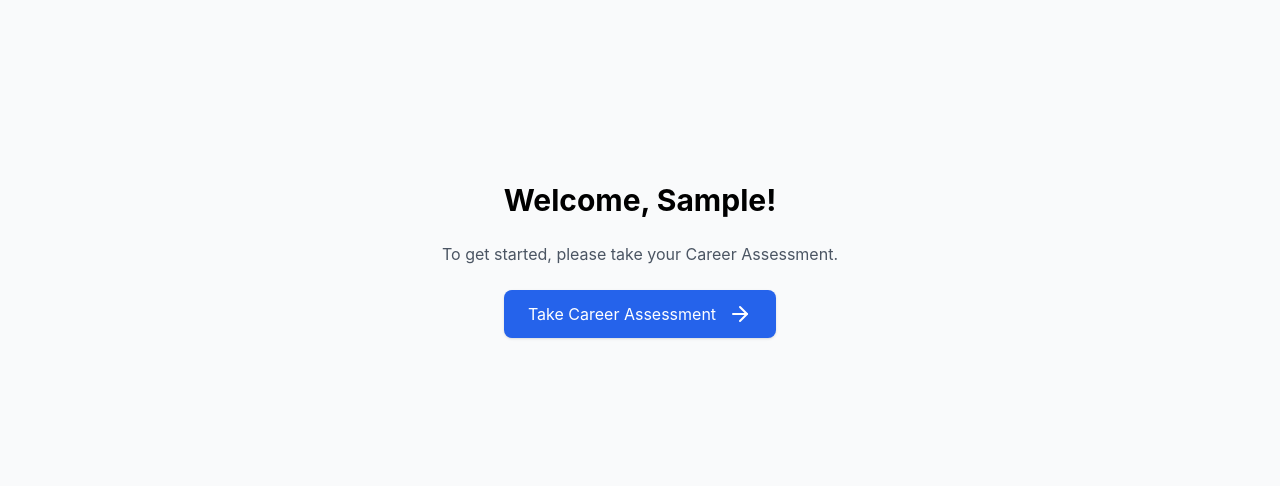
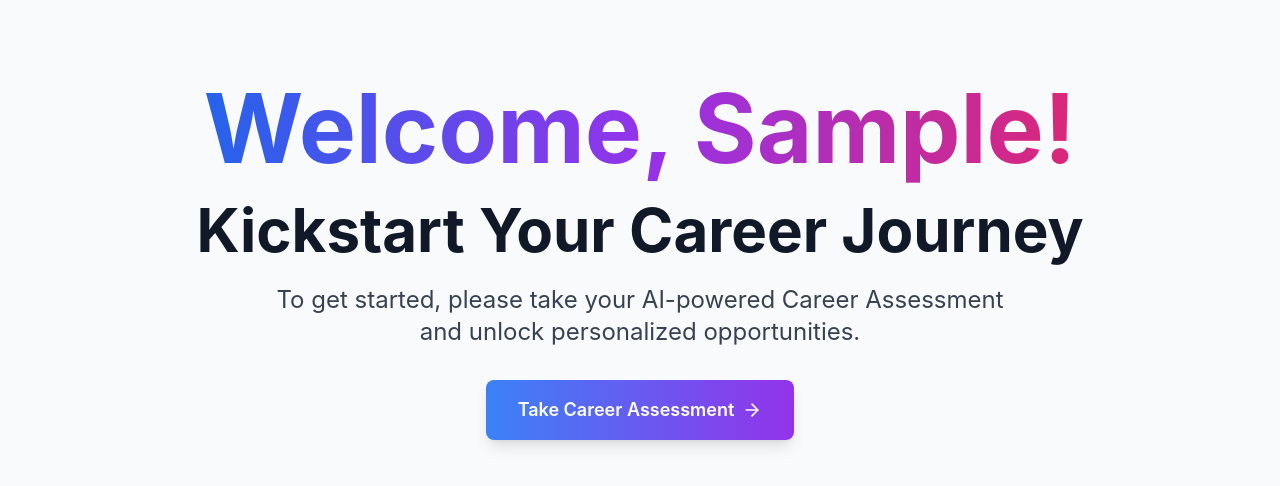
Before and after one commit to Bharadwaj710/velocitixai, a React (Create React App) app in the folder client/: page /student in a window 1280 px wide. Shown: the part 204-690 px from the top of the page. Built offline with nearby package versions, Linux system fonts and the light colour scheme; no server answers; sample sign-in values are in the browser's storage.

Commit message:
Minor fixes

```diff
--- a/client/src/pages/student/Dashboard.jsx
+++ b/client/src/pages/student/Dashboard.jsx
@@ -100,22 +100,37 @@ const StudentDashboard = () => {
 
   if (showAssessmentBtn) {
     return (
-      <div className="min-h-screen flex flex-col items-center justify-center bg-gray-50">
-        <h1 className="text-3xl font-bold mb-6">
+      <div className="min-h-screen flex flex-col justify-center items-center bg-gray-50 px-4 text-center">
+        <div className="max-w-4xl mx-auto">
+          <h1 className="text-5xl md:text-7xl lg:text-8xl font-bold mb-6 leading-tight">
+            <span className="bg-gradient-to-r from-blue-600 via-purple-600 to-pink-600 bg-clip-text text-transparent">
               Welcome, {user.name?.split(" ")[0]}!
+            </span>
+            <br />
           </h1>
-        <p className="mb-6 text-gray-600">
-          To get started, please take your Career Assessment.
+          <h3 className="text-3xl md:text-5xl lg:text-6xl font-bold mb-6 leading-tight">
+            <span className="text-gray-900">Kickstart Your Career Journey</span>
+          </h3>
+
+          <p className="text-xl md:text-2xl text-gray-700 mb-8 max-w-3xl mx-auto leading-relaxed">
+            To get started, please take your AI-powered Career Assessment and
+            unlock personalized opportunities.
           </p>
+
+          <div className="flex flex-col sm:flex-row gap-4 justify-center items-center">
             <button
               onClick={() => navigate("/student/assessments")}
-          className="bg-blue-600 text-white px-6 py-3 rounded-lg shadow hover:bg-blue-700 flex items-center gap-2"
+              className="group bg-gradient-to-r from-blue-500 to-purple-600 hover:from-blue-600 hover:to-purple-700 text-white px-8 py-4 rounded-lg font-semibold text-lg transition-all duration-300 transform hover:scale-105 shadow-lg flex items-center space-x-2"
             >
-          Take Career Assessment <ArrowRight className="inline ml-1" />
+              <span>Take Career Assessment</span>
+              <ArrowRight className="w-5 h-5 group-hover:translate-x-1 transition-transform" />
             </button>
+          </div>
+        </div>
       </div>
     );
   }
+
 
   // Helper to get progress percent for a course (simulate for now)
   const getCourseProgress = (course) => {
--- a/client/src/pages/student/StudentCourses.jsx
+++ b/client/src/pages/student/StudentCourses.jsx
@@ -38,6 +38,16 @@ const StudentCourses = () => {
     skills: "Skills",
     challenges: "Challenges",
   };
+
+  useEffect(() => {
+    if (showDetailsModal) {
+      const timeout = setTimeout(() => {
+        navigate("/student/details");
+      }, 5000); // 5 seconds
+
+      return () => clearTimeout(timeout); // Cleanup if component unmounts or modal closes
+    }
+  }, [showDetailsModal]);
 
   // Fetch enrolled and recommended courses
   const fetchCourses = async (forceRefresh = false) => {
@@ -225,18 +235,15 @@ const StudentCourses = () => {
       {showDetailsModal && (
         <div className="fixed inset-0 z-50 flex items-center justify-center bg-black bg-opacity-50">
           <div className="bg-white rounded-2xl shadow-xl p-8 max-w-sm w-full flex flex-col items-center">
-            <h3 className="text-lg font-bold mb-2 text-gray-800 text-center">
+            <h3 className="text-lg font-bold mb-3 text-gray-800 text-center">
               Please complete your student details to proceed.
             </h3>
-            <button
-              onClick={() => {
-                setShowDetailsModal(false);
-                navigate("/student/details");
-              }}
-              className="mt-4 flex items-center gap-2 py-2 px-6 rounded-lg bg-gradient-to-r from-blue-500 to-purple-600 text-white font-semibold shadow hover:from-blue-600 hover:to-purple-700 transition-all"
-            >
-              Student Details <span className="ml-1">→</span>
-            </button>
+            <p className="text-sm text-gray-600 text-center mb-4">
+              You will be redirected in 5 seconds...
+            </p>
+            <div className="animate-pulse text-blue-600 font-medium">
+              Redirecting...
+            </div>
           </div>
         </div>
       )}
@@ -277,7 +284,9 @@ const StudentCourses = () => {
                 className="flex items-center gap-2 px-3 py-1.5 rounded bg-blue-100 text-blue-700 font-medium hover:bg-blue-200 transition disabled:opacity-60"
                 title="Refresh Recommendations"
               >
-                <RefreshCw className={`h-5 w-5 ${refreshing ? "animate-spin" : ""}`} />
+                <RefreshCw
+                  className={`h-5 w-5 ${refreshing ? "animate-spin" : ""}`}
+                />
                 Refresh
               </button>
             </div>
@@ -315,15 +324,19 @@ const StudentCourses = () => {
                             </span>
                           )}
                           {course.recommendation_label && (
-                            <span className={`text-xs font-semibold px-2 py-1 rounded
+                            <span
+                              className={`text-xs font-semibold px-2 py-1 rounded
                               ${
-                                course.recommendation_label === "Highly Recommended"
+                                course.recommendation_label ===
+                                "Highly Recommended"
                                   ? "bg-green-100 text-green-700"
-                                  : course.recommendation_label === "Recommended"
+                                  : course.recommendation_label ===
+                                    "Recommended"
                                   ? "bg-yellow-100 text-yellow-700"
                                   : "bg-gray-100 text-gray-700"
                               }
-                            `}>
+                            `}
+                            >
                               {course.recommendation_label}
                             </span>
                           )}
```
Also changed, not shown: 1 other file (tests, documents, lock files or other folders). Lines whose indentation alone changed are shown as unchanged.
